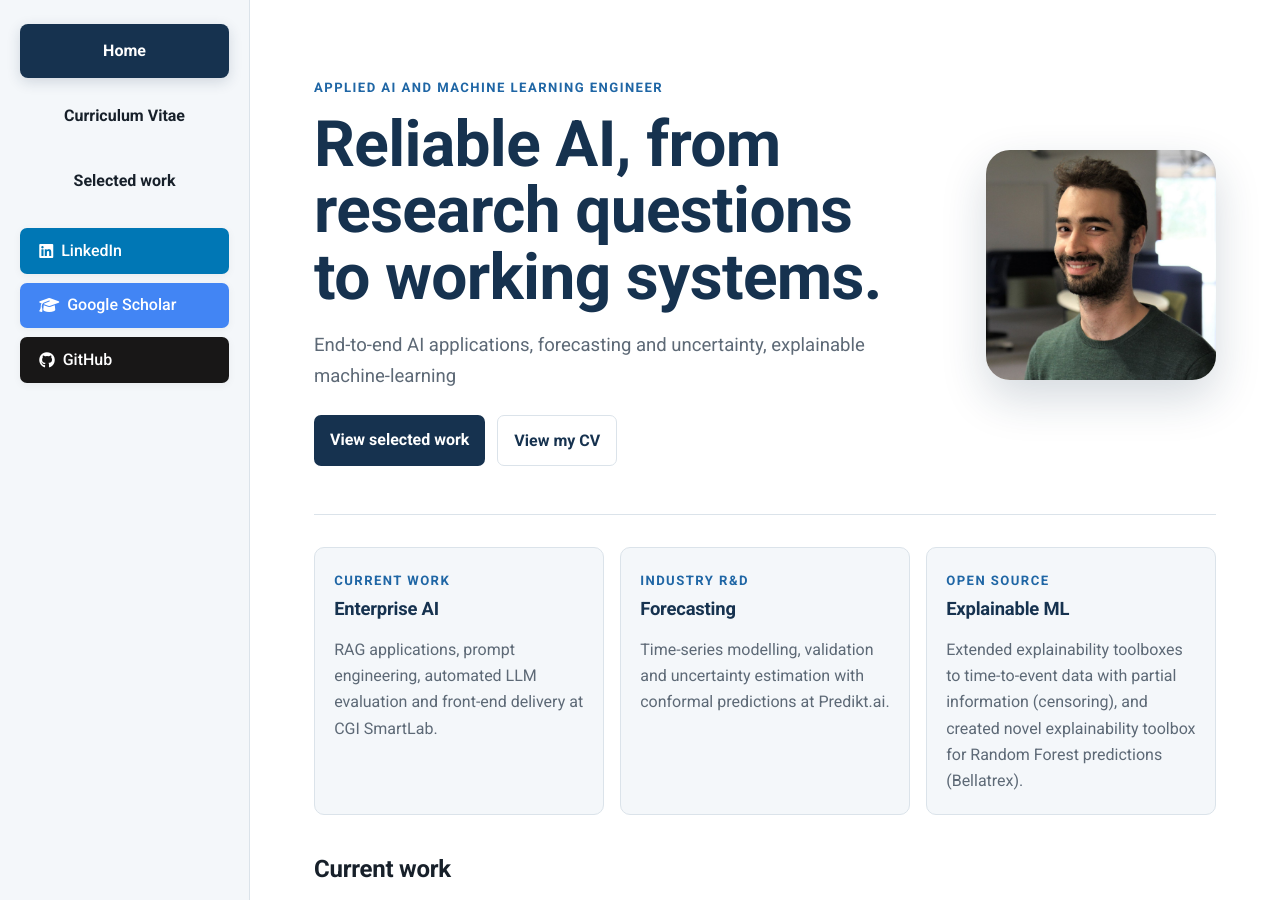
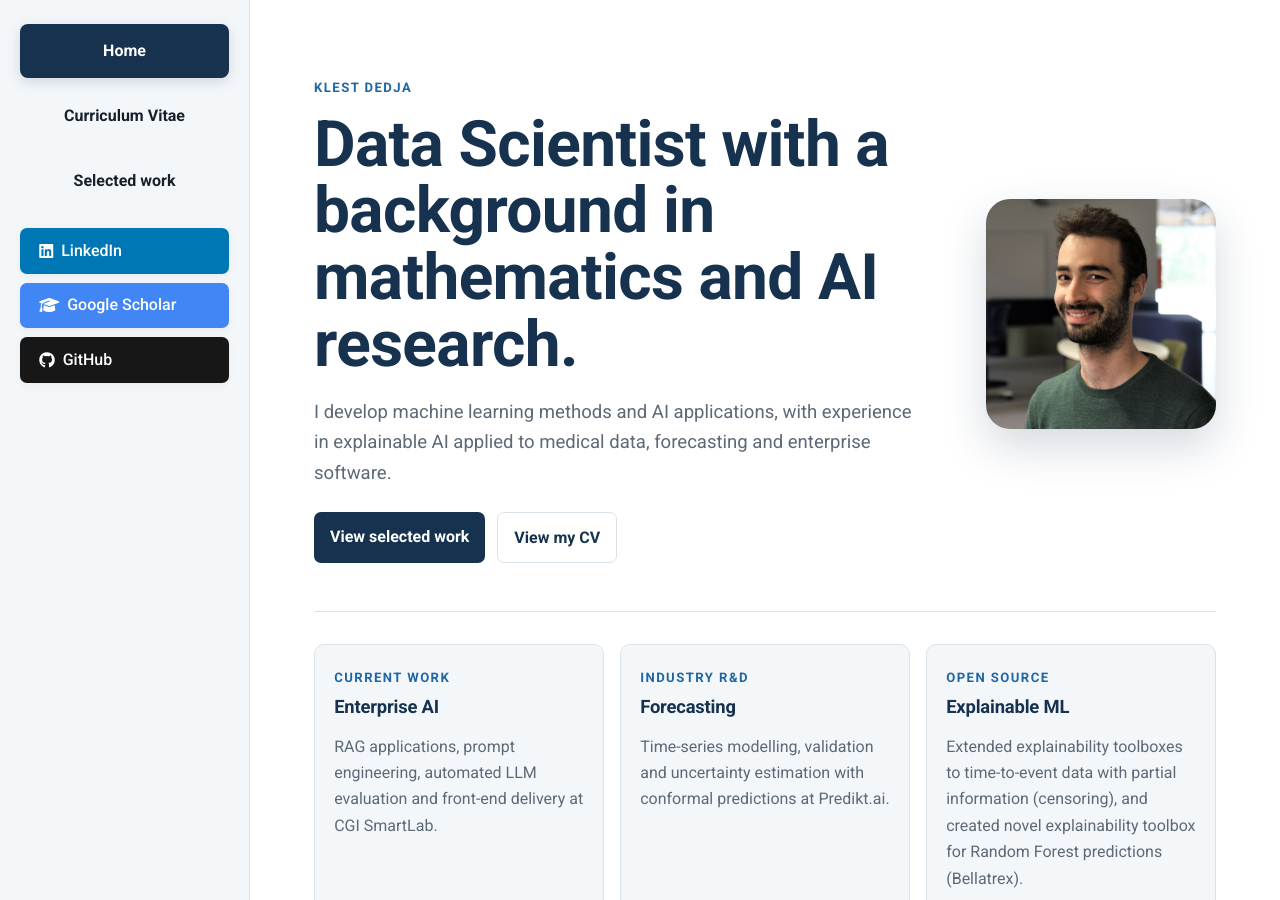
Before and after one commit to KlestDedja/klestdedja.github.io, a Jekyll site: the page built from index.md, in a window 1280 px wide and 900 px high. Built offline with Jekyll 4.4.1, drawn with Linux system fonts in a browser that asks for light colours.

Commit message:
update title and description

```diff
--- a/index.md
+++ b/index.md
@@ -1,14 +1,14 @@
 ---
 layout: default
-title: "Klest Dedja | Applied AI and Machine Learning Engineer"
-description: "Applied AI and machine learning engineer working across enterprise AI, forecasting, explainable machine learning and research software."
+title: "Klest Dedja | Data Scientist · Applied AI & Research"
+description: "Data scientist with a background in mathematics and AI research, with experience in explainable AI applied to medical data, forecasting and enterprise AI applications."
 ---
 
 <section class="hero">
   <div class="hero-copy">
-    <p class="eyebrow">Applied AI and Machine Learning Engineer</p>
-    <h1>Reliable AI, from research questions to working systems.</h1>
-    <p class="lead">End-to-end AI applications, forecasting and uncertainty, explainable machine-learning</p>
+    <p class="eyebrow">Klest Dedja</p>
+    <h1>Data Scientist with a background in mathematics and AI research.</h1>
+    <p class="lead">I develop machine learning methods and AI applications, with experience in explainable AI applied to medical data, forecasting and enterprise software.</p>
     <div class="hero-actions">
       <a class="button primary" href="/repositories">View selected work</a>
       <a class="button secondary" href="/cv">View my CV</a>
```
